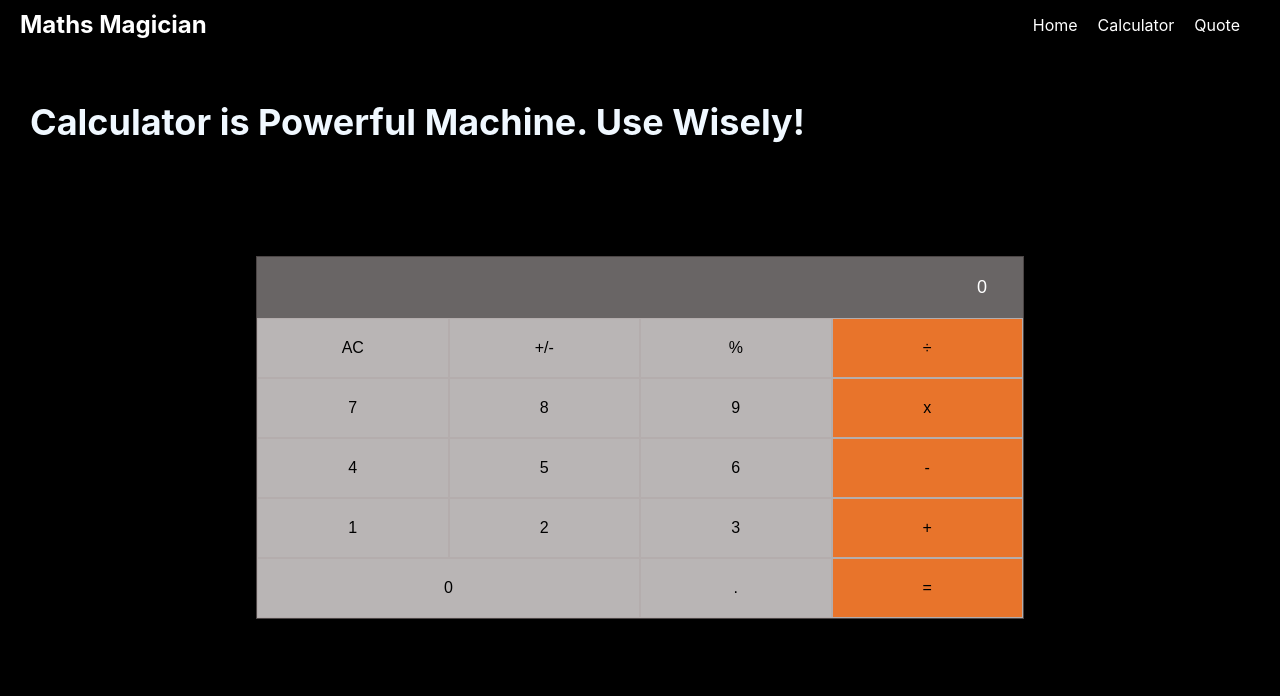
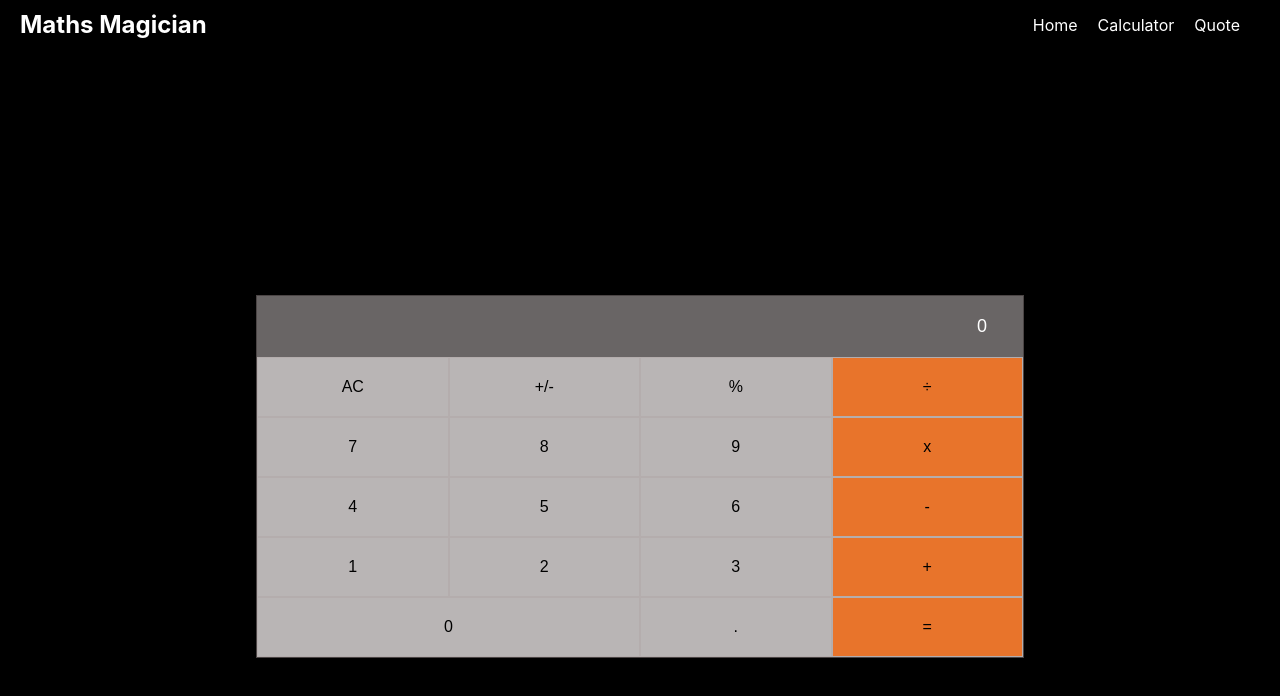
Before and after one commit to the-faizmohammad/MathsMagicians, a React (Create React App) app: page /Calculator in a window 1280 px wide. Shown: the top 696 px of the page. Built offline with nearby package versions, Linux system fonts and the light colour scheme.

Commit message:
adjust styling for home and calculator

```diff
--- a/src/components/Calculator.js
+++ b/src/components/Calculator.js
@@ -17,8 +17,8 @@ const Calculator = () => {
   };
 
   return (
-    <>
-      <h1 className="title">Calculator is Powerful Machine. Use Wisely!</h1>
+    <div className="Wrapper-cal">
+      <h1 className="cal-title">Calculator is Powerful Machine. Use Wisely!</h1>
       <div className="container">
         <div className="input">
           <input
@@ -33,7 +33,7 @@ const Calculator = () => {
         </div>
         <Btn onClick={handleButtonClick} />
       </div>
-    </>
+    </div>
   );
 };
 
```
